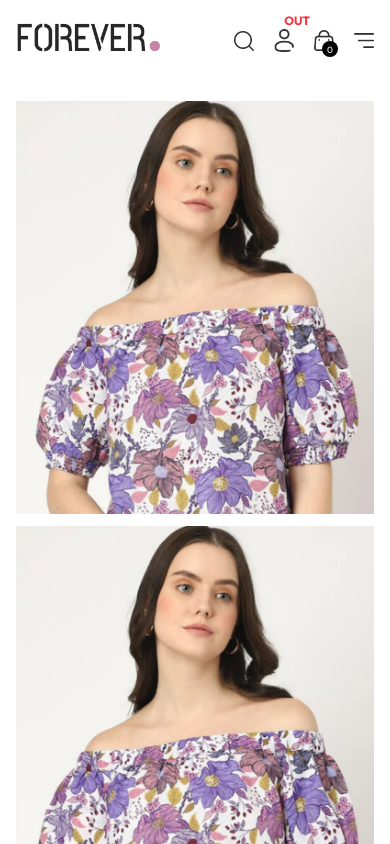
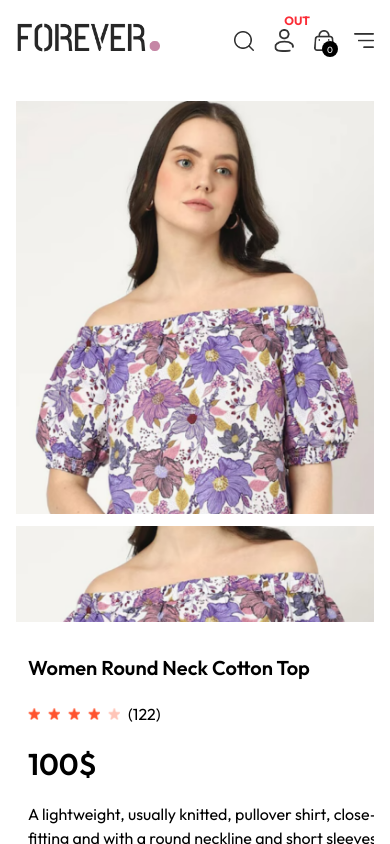
Before and after one commit to MohdAsad-SD/E-Commerce-Site, a React app: page /productpage/aaaaa in a window 390 px wide. Shown: the top 844 px of the page. Built offline with nearby package versions, Linux system fonts and the light colour scheme; the HTML template or start-up script is replaced by a standard one.

Commit message:
PP Mobile Fix2

```diff
--- a/src/Components/Pages/ProductPage.jsx
+++ b/src/Components/Pages/ProductPage.jsx
@@ -26,12 +26,12 @@ const ProductPage = () => {
 
   return (
     <div className="flex flex-col justify-center items-center md:px-15 px-4 mt-5 gap-5 text-wrap overflow-hidden">
-      <div className="flex justify-center md:flex-row flex-col items-start w-[100%] overflow-hidden gap-3">
-        <div className=" flex flex-col gap-1 md:flex-col flex-row w-full  md:order-1 order-2  md:w-[10%]">
+      <div className="flex justify-center md:flex-row flex-col items-start w-full overflow-hidden gap-3">
+        <div className=" flex flex-col gap-1 md:flex-col flex-row w-full overflow-x-auto   md:order-1 order-2  md:w-[10%]">
           {data &&
             data.image.map((image, index) => (
               <img
-                className="w-[25%] w-full"
+                className="flex-1 md:flex-none md:w-full h-24 md:h-28 object-cover cursor-pointer"
                 onClick={() => setselected(image)}
                 key={index}
                 src={image}
```
